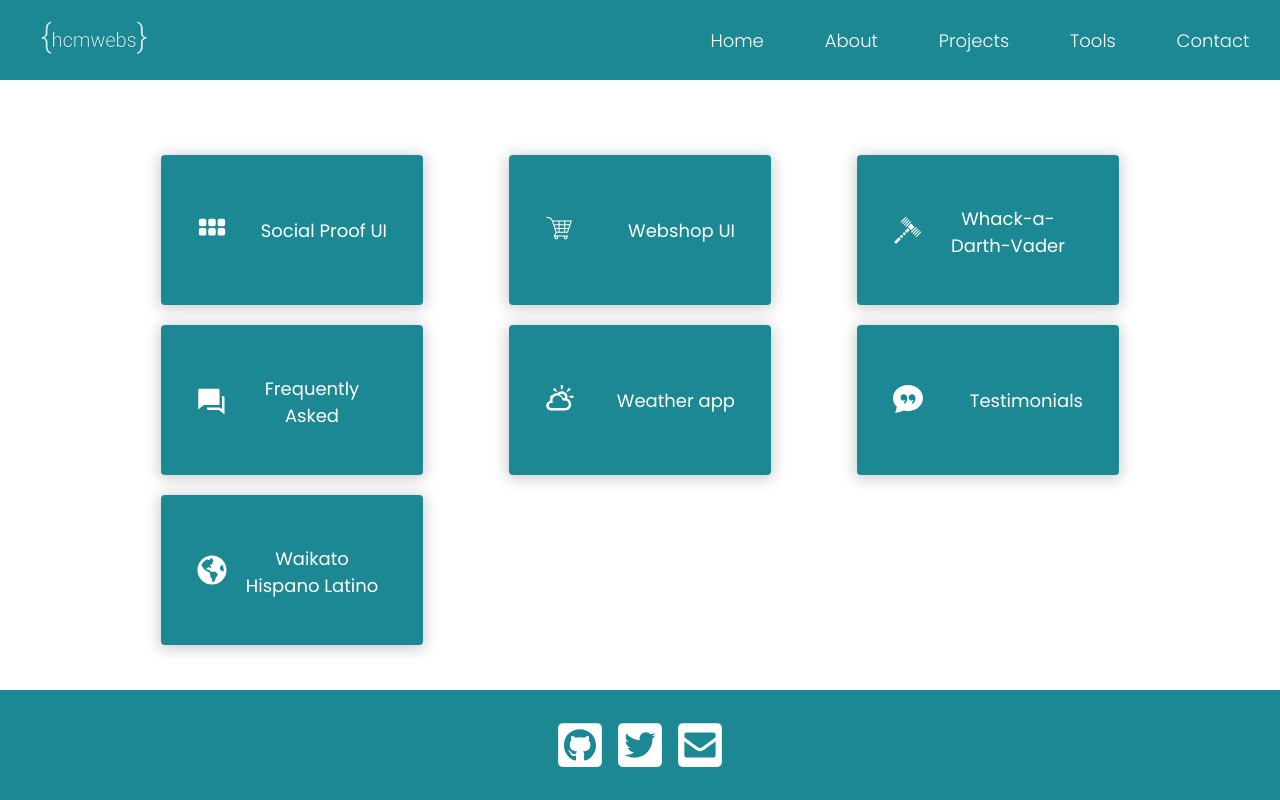
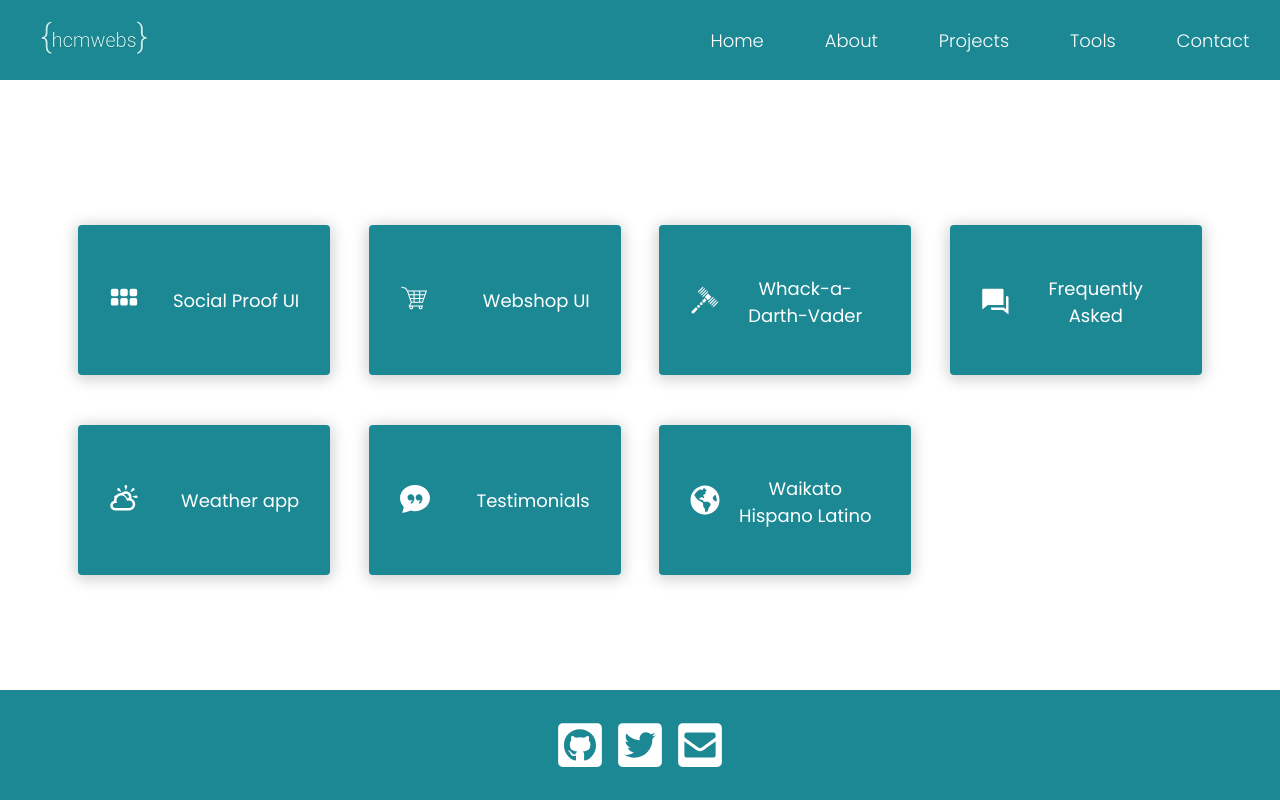
Before and after one commit to Hcmwebs/hcmwebs-react, a React (Create React App) app: page /Projects in a window 1280 px wide. Built offline with nearby package versions, Linux system fonts and the light colour scheme; a web font is replaced by a local one.

Commit message:
-changed the width of the project section to 90% -removed a max-width -added margins to the individual projects -added hover and focus effects to the projects
Signed-off-by: Heze <64218603+Hcmwebs@users.noreply.github.com>

```diff
--- a/src/css/styles.css
+++ b/src/css/styles.css
@@ -313,19 +313,19 @@ body {
   }
 }
 .projects {
-  width: 100%;
-  max-width: 80%;
+  width: 90%;
   margin: 6rem auto;
   padding: 3rem 0;
   display: grid;
   place-items: center;
+  gap: 1rem;
   grid-template-columns: repeat(auto-fit, minmax(250px, 1fr));
-  gap: 2rem;
   border-radius: 0.4rem;
 }
 .projects__item {
-  width: 80%;
+  width: 90%;
   height: 15rem;
+  margin: 2rem auto;
   padding: 2rem 0;
   display: grid;
   place-items: center;
@@ -336,9 +336,10 @@ body {
   background-color: #1c8894;
   transition: all 0.6s ease-in-out;
 }
-.projects__item:hover {
+.projects__item:hover, .projects__item:focus {
   box-shadow: 0px 5px 15px 2px rgba(0, 0, 0, 0.4);
-  transform: scale(0.95);
+  transform: scale(1.1);
+  background-color: #146169;
 }
 .projects__item a {
   width: 100%;
--- a/src/scss/pages/_projects.scss
+++ b/src/scss/pages/_projects.scss
@@ -1,18 +1,18 @@
 @use '../abstracts/'as *;
 
 .projects {
-  width: 100%;
-  max-width: 80%;
+  width: 90%;
   margin: 6rem auto;
   padding: 3rem 0;
   @include grid(center);
+  gap: 1rem;
   grid-template-columns: repeat(auto-fit, minmax(250px, 1fr));
-  gap: 2rem;
   border-radius: $borderRadius;
 
   &__item {
-    width: 80%;
+    width: 90%;
     height: 15rem;
+    margin: 2rem auto;
     padding: 2rem 0;
     @include grid(center);
     border-radius: $borderRadius;
@@ -22,9 +22,11 @@
     background-color: $bgColor;
     transition: all 0.6s ease-in-out;
 
-    &:hover {
+    &:hover,
+    &:focus {
       box-shadow: $boxShadowHover;
-      transform: scale(0.95);
+      transform: scale(1.1);
+      background-color:darken($bgColor, 10);
     }
 
     a {
```
Also changed, not shown: 1 other file (tests, documents, lock files or other folders).
